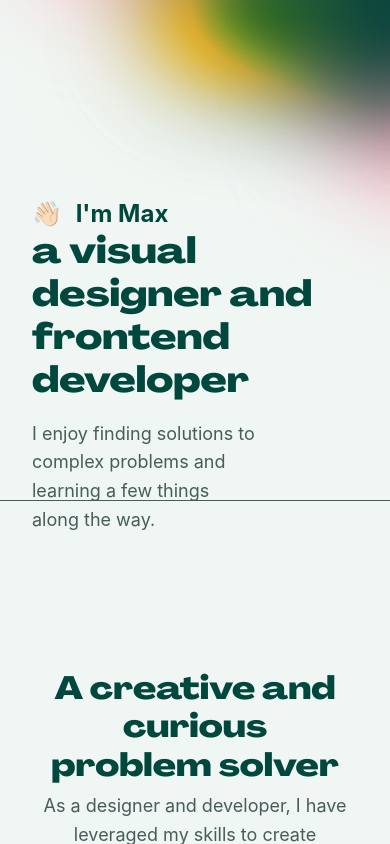
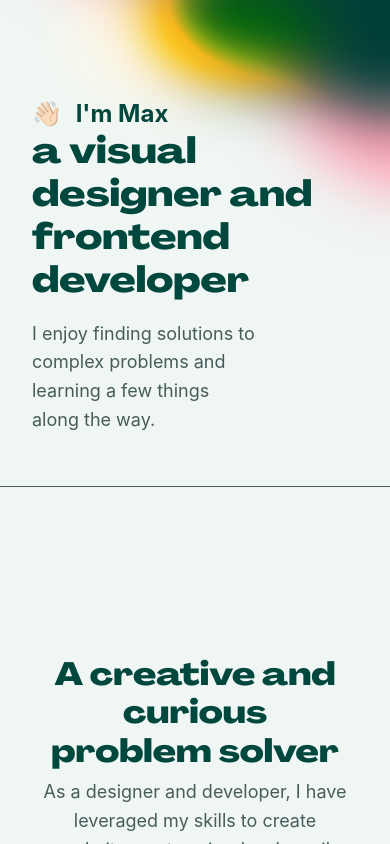
Before and after one commit to maxleee/personal-site, a Next.js app: page / in a window 390 px wide. Shown: the top 844 px of the page. Built offline with nearby package versions, Linux system fonts and the light colour scheme.

Commit message:
600 breakpoint

```diff
--- a/styles/global.scss
+++ b/styles/global.scss
@@ -6,6 +6,10 @@
   --pink: #ffa8ba;
   --salmon: #fa5246;
   --blue: #106173;
+  --blob-blur: 50px;
+  @media (max-width: 600px) {
+    --blob-blur: 30px;
+  }
 }
 
 body {
@@ -35,7 +39,6 @@ h6 {
 
 a {
   color: var(--blue);
-  text-decoration: none;
 }
 
 a:hover {
@@ -89,13 +92,15 @@ main {
   position: relative;
   @media (max-width: 900px) {
     grid-template-columns: 100%;
-    grid-template-rows: 200px 500px 1px auto;
+    grid-template-rows: 200px min-content 1px auto;
     padding-inline: 3rem;
+    height: unset;
     .intro-divider {
       display: none;
     }
   }
   @media (max-width: 600px) {
+    grid-template-rows: 100px min-content 1px auto;
     padding-inline: 2rem;
   }
 }
@@ -106,10 +111,12 @@ main {
   z-index: 20;
 }
 .intro {
+  padding-right: 2rem;
   @media (max-width: 900px) {
     place-self: start;
     margin-bottom: 2rem;
     grid-row: 2;
+    padding-right: unset;
   }
 }
 .intro-divider {
@@ -199,6 +206,12 @@ main {
   color: #2f3b37;
   margin-block: 0.5rem;
   font-size: 1.5rem;
+  a {
+    text-decoration: none;
+    &:hover {
+      text-decoration: underline;
+    }
+  }
 }
 .external-link {
   display: flex;
@@ -248,13 +261,16 @@ main {
   right: -34vw;
   width: 55vw;
   height: 56vw;
-  filter: blur(50px);
+  filter: blur(var(--blob-blur));
   border-radius: 80%;
   // mix-blend-mode: overlay;
   @media (max-width: 900px) {
     width: 65vw;
     height: 66vw;
     right: -55vw;
+  }
+  @media (max-width: 600px) {
+    width: 75vw;
   }
 }
 .pink-blob-top {
@@ -264,7 +280,7 @@ main {
   right: -16vw;
   width: 55vw;
   height: 36vw;
-  filter: blur(50px);
+  filter: blur(var(--blob-blur));
   border-radius: 80%;
   // mix-blend-mode: overlay;
   @media (max-width: 900px) {
@@ -281,13 +297,16 @@ main {
   right: -1vw;
   width: 44vw;
   height: 35vw;
-  filter: blur(50px);
+  filter: blur(var(--blob-blur));
   border-radius: 50%;
   mix-blend-mode: overlay;
   @media (max-width: 900px) {
     width: 54vw;
     height: 35vw;
     right: 10vw;
+  }
+  @media (max-width: 600px) {
+    width: 65vw;
   }
 }
 .mustard-oval {
@@ -297,7 +316,7 @@ main {
   right: -8vw;
   width: 40vw;
   height: 7vw;
-  filter: blur(50px);
+  filter: blur(var(--blob-blur));
   border-radius: 50%;
   mix-blend-mode: overlay;
   @media (max-width: 900px) {
@@ -314,7 +333,7 @@ main {
   right: -23vw;
   width: 50vw;
   height: 29vw;
-  filter: blur(50px);
+  filter: blur(var(--blob-blur));
   border-radius: 50%;
   mix-blend-mode: darken;
   @media (max-width: 900px) {
@@ -322,6 +341,8 @@ main {
     height: 39vw;
     right: 0;
     top: -17vw;
+  }
+  @media (max-width: 600px) {
   }
 }
 .green-oval-side {
@@ -331,7 +352,7 @@ main {
   right: -28vw;
   width: 41vw;
   height: 49vw;
-  filter: blur(50px);
+  filter: blur(var(--blob-blur));
   border-radius: 50%;
   // mix-blend-mode: overlay;
   @media (max-width: 900px) {
```
